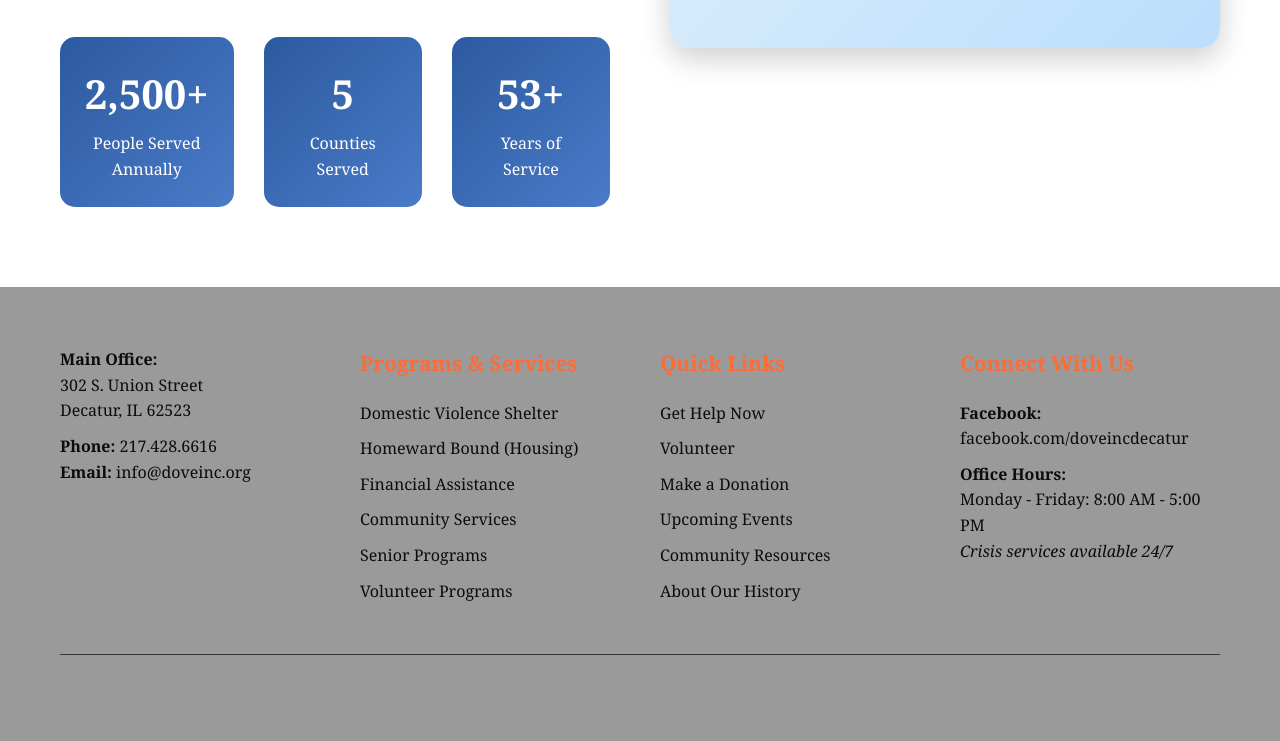
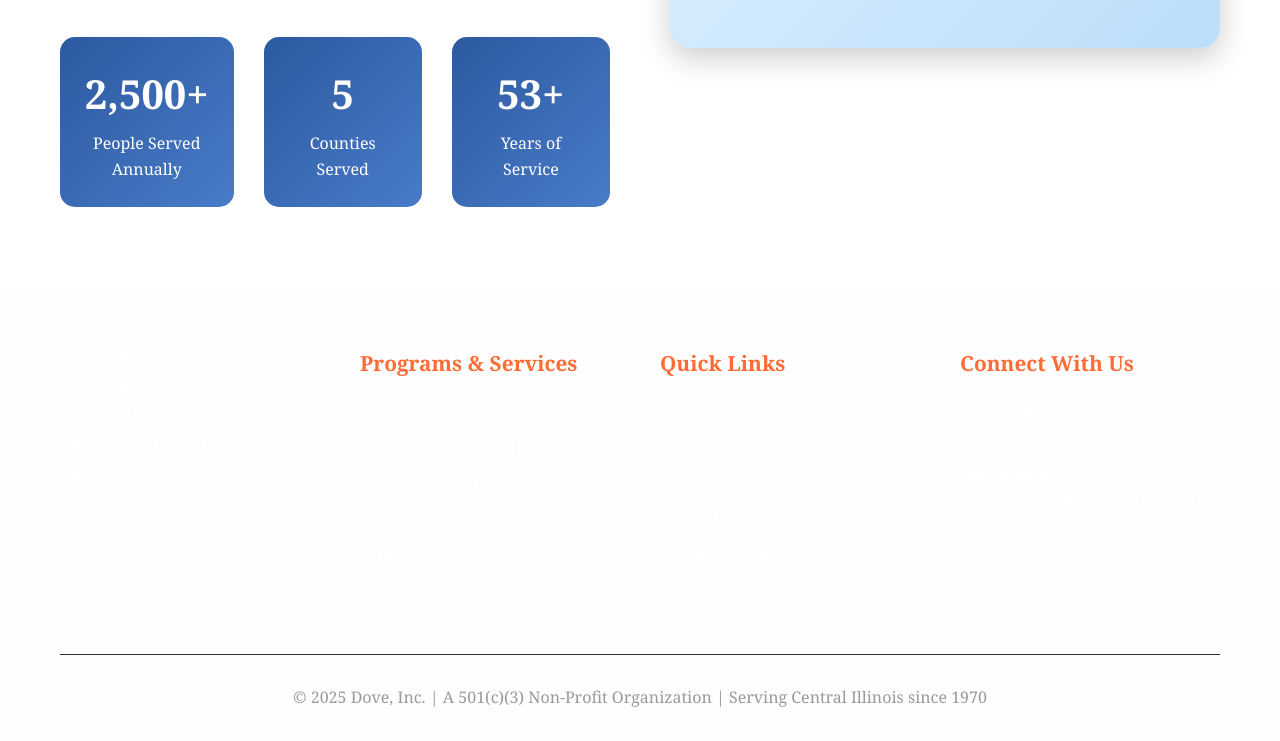
Before and after one commit to rpodeschi/rpodeschi.github.io, a plain HTML site: page mga/dove.html in a window 1280 px wide. Shown: the part 2505-3246 px from the top of the page. Drawn offline with Linux system fonts and the light colour scheme.

Commit message:
Update dove.html footer section to blue

```diff
--- a/mga/dove.html
+++ b/mga/dove.html
@@ -453,7 +453,7 @@
 
         /* Footer */
         footer {
-            background-color: #9a9a9a;
+            linear-gradient(135deg, #2c5aa0 0%, #4a7bc8 100%);
             color: white;
             padding: 60px 0 30px;
         }
@@ -472,7 +472,7 @@
         }
 
         .footer-section p, .footer-section li {
-            color: #0c0c0c;
+            color: white;
             margin-bottom: 10px;
             line-height: 1.6;
         }
@@ -482,7 +482,7 @@
         }
 
         .footer-section a {
-            color: #0c0c0c;
+            color: white;
             text-decoration: none;
             transition: color 0.3s ease;
         }
```
